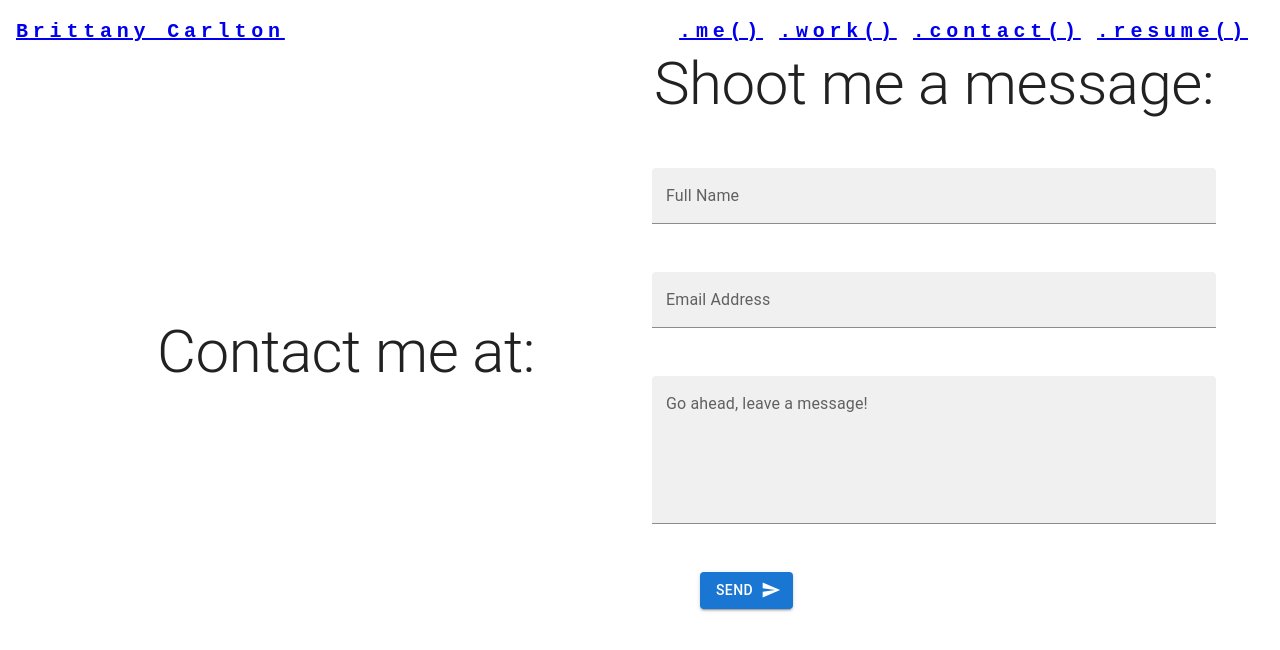
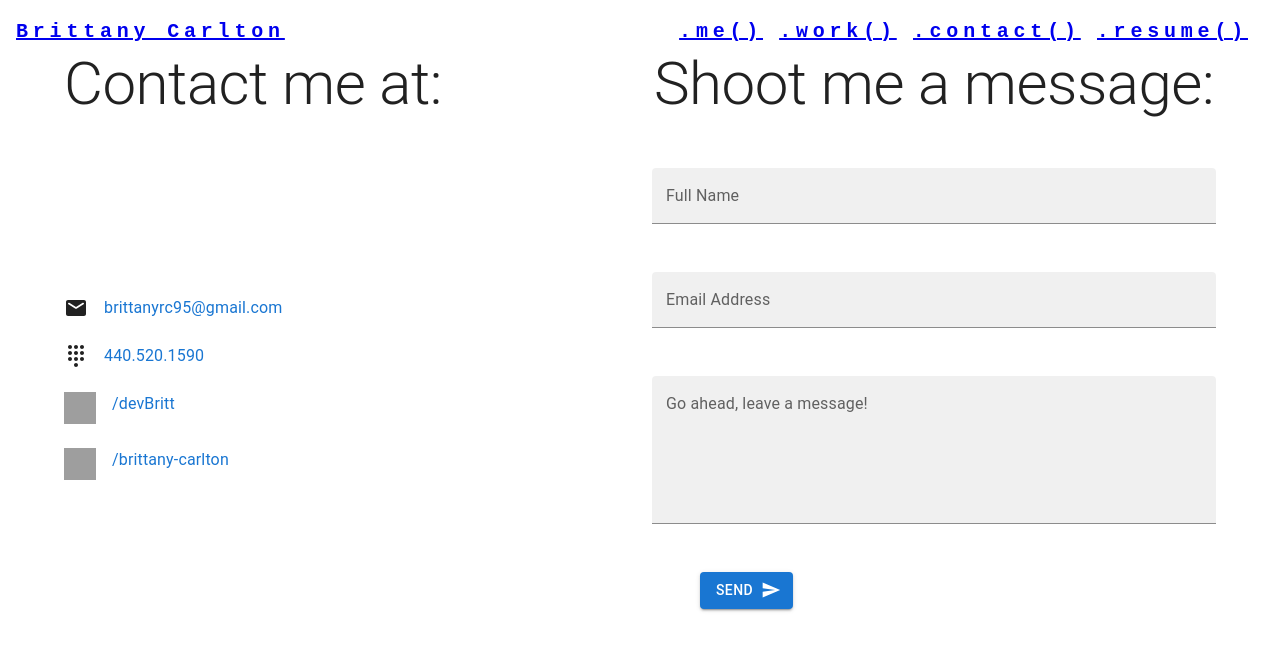
Before and after one commit to devBritt/britt-carlton-portfolio, a React (Create React App) app: page /contact in a window 1280 px wide. Shown: the top 650 px of the page. Built offline with nearby package versions, Linux system fonts and the light colour scheme; grey boxes are pictures that could not be loaded.

Commit message:
Add contact details to contact page

```diff
--- a/package.json
+++ b/package.json
@@ -15,6 +15,7 @@
     "react-dom": "^18.2.0",
     "react-router-dom": "^6.4.1",
     "react-scripts": "5.0.1",
+    "simple-icons": "^7.14.0",
     "web-vitals": "^2.1.4"
   },
   "scripts": {
--- a/src/App.js
+++ b/src/App.js
@@ -23,7 +23,6 @@ function App() {
                 <Container >
                     <main>
                         <Routes>
-                            {/* TODO: add corresponding page to Route element */}
                             <Route path='/' element={<About />} />
                             <Route path='/work' element={<Work />} />
                             <Route path='/contact' element={<Contact />} />
--- a/src/pages/contact.js
+++ b/src/pages/contact.js
@@ -1,5 +1,7 @@
-import { Button, FormControl, Grid, InputLabel, TextField, Typography } from "@mui/material";
+import { Button, FormControl, Grid, InputLabel, TextField, Typography, Stack, Link } from "@mui/material";
 import SendIcon from "@mui/icons-material/Send";
+import EmailRoundedIcon from '@mui/icons-material/EmailRounded';
+import DialpadRoundedIcon from '@mui/icons-material/DialpadRounded';
 
 const Contact = () => {
     return (
@@ -8,10 +10,10 @@ const Contact = () => {
             id={'contact'}
             aria-label={'contact page content'}
             spacing={3}
-            justifyContent={'space-around'}
-            alignItems={'center'}
         >
+            {/* Contact info column */}
             <Grid
+                container
                 item
                 id={'contact-info'}
                 aria-label={"Brittany's contact information"}
@@ -25,13 +27,26 @@ const Contact = () => {
                     Contact me at:
                 </Typography>
 
-                {/* TODO: add contact icons and corresponding details */}
-                {/* TODO: Email */}
-                {/* TODO: Phone */}
-                {/* TODO: GitHub */}
-                {/* TODO: Slack */}
+                <Stack spacing={3}>
+                    <Stack direction={'row'} spacing={2}>
+                        <EmailRoundedIcon></EmailRoundedIcon>
+                        <Link href={'mailto:brittanyrc95@gmail.com'} underline={'none'}>brittanyrc95@gmail.com</Link>
+                    </Stack>
+                    <Stack direction={'row'} spacing={2}>
+                        <DialpadRoundedIcon></DialpadRoundedIcon>
+                        <Link href={'tel:+14405201590'} underline={'none'}>440.520.1590</Link>
+                    </Stack>
+                    <Stack direction={'row'} spacing={2}>
+                        <img height="32" width="32" src="https://unpkg.com/simple-icons@v7/icons/github.svg" />
+                        <Link href={'https://github.com/devBritt'} underline={'none'}>/devBritt</Link>
+                    </Stack>
+                    <Stack direction={'row'} spacing={2}>
+                        <img height="32" width="32" src="https://unpkg.com/simple-icons@v7/icons/linkedin.svg" />
+                        <Link href={'https://www.linkedin.com/in/brittany-carlton/'} underline={'none'}>/brittany-carlton</Link>
+                    </Stack>
+                </Stack>
             </Grid>
-
+            {/* Contact form column */}
             <Grid
                 item
                 id={'form-container'}
```
Also changed, not shown: 1 other file (tests, documents, lock files or other folders).
